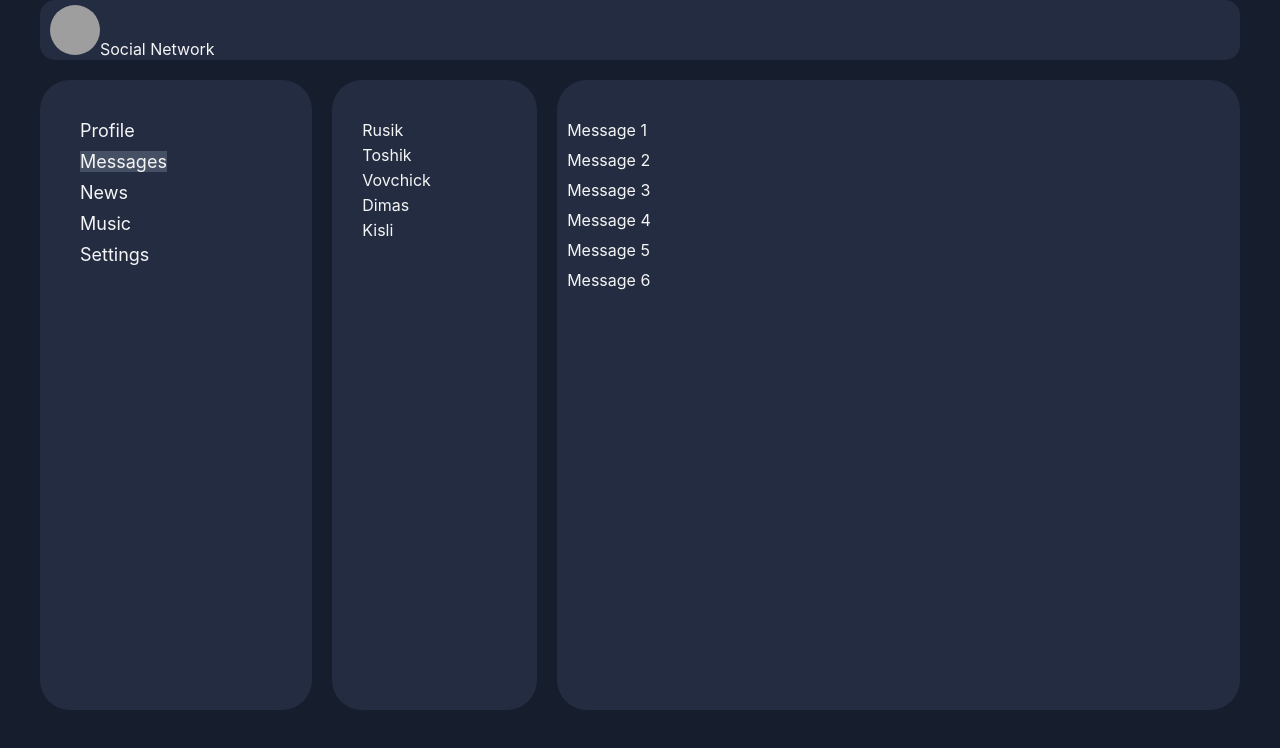
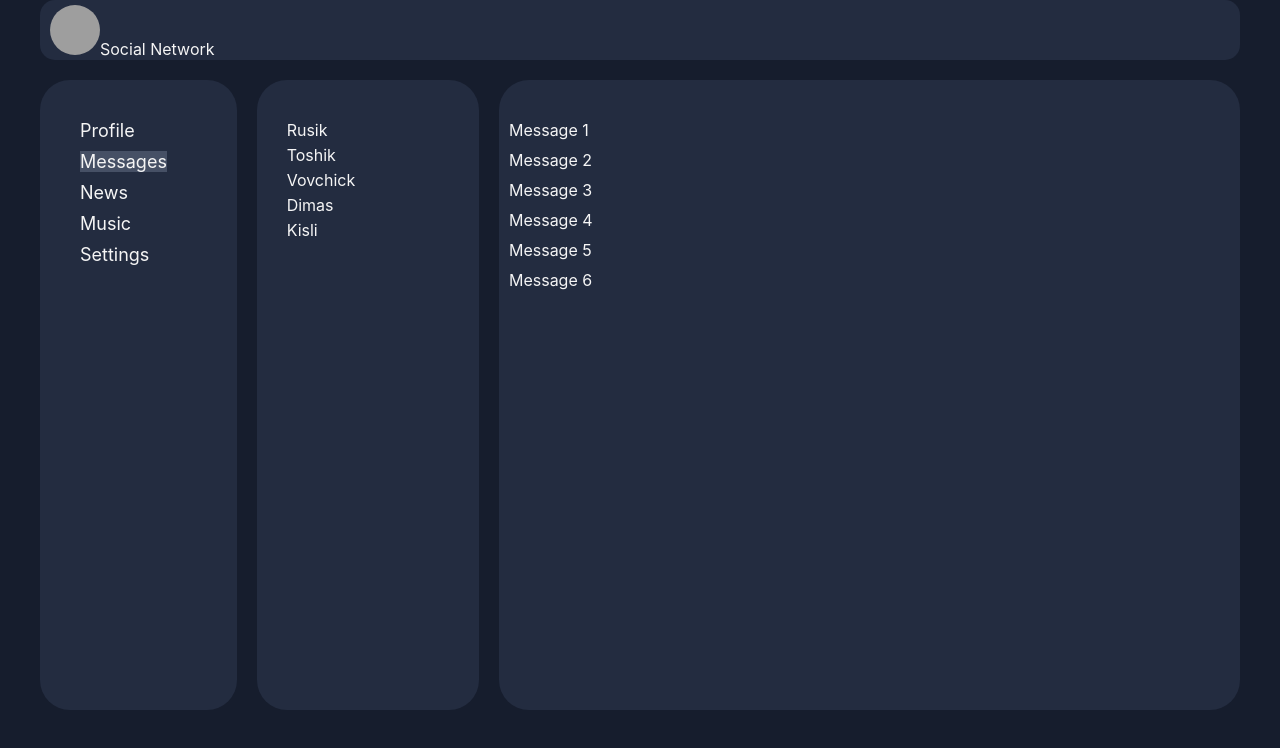
Before and after one commit to fabskrejt/social_network_react_ts_project, a React (Create React App) app: page /dialogs in a window 1280 px wide. Shown: the top 748 px of the page. Built offline with nearby package versions, Linux system fonts and the light colour scheme; grey boxes are pictures that could not be loaded.

Commit message:
refactored CSS

```diff
--- a/src/App.css
+++ b/src/App.css
@@ -4,7 +4,7 @@
             'h h'
             'n m';
     grid-template-rows: 60px 1fr;
-    grid-template-columns: 3fr 10fr;
+    grid-template-columns: 2fr 10fr;
     grid-gap: 20px;
     max-width: 1200px;
     margin: auto;
--- a/src/components/Dialogs/DialogItem/DialogItem.module.css
+++ b/src/components/Dialogs/DialogItem/DialogItem.module.css
@@ -1,6 +1,7 @@
 .usersItem {
     padding-bottom: 5px;
     padding-left: 20px;
+    padding-right: 20px;
 }
 
 .usersItem a {
--- a/src/components/Dialogs/Dialogs.module.css
+++ b/src/components/Dialogs/Dialogs.module.css
@@ -9,6 +9,7 @@
 .users {
     background-color: #232c40;;
     padding-left: 10px;
+    padding-right: 10px;
     padding-top: 40px;
     border-radius: 30px;
 
--- a/src/components/NavBar/NavBar.module.css
+++ b/src/components/NavBar/NavBar.module.css
@@ -4,7 +4,9 @@
     height: 600px;
     color: whitesmoke;
     padding-left: 40px;
+    padding-right: 40px;
     padding-top: 30px;
+
     border-radius: 30px;
 }
 .navItem{
```
Also changed, not shown: src/components/Header/Header.module.css (line endings or trailing spaces).
